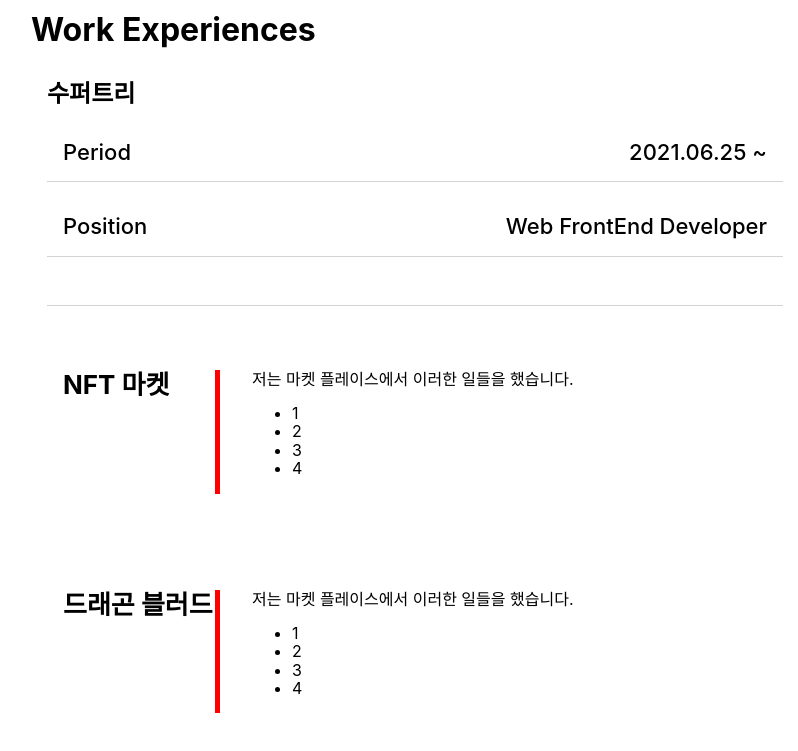
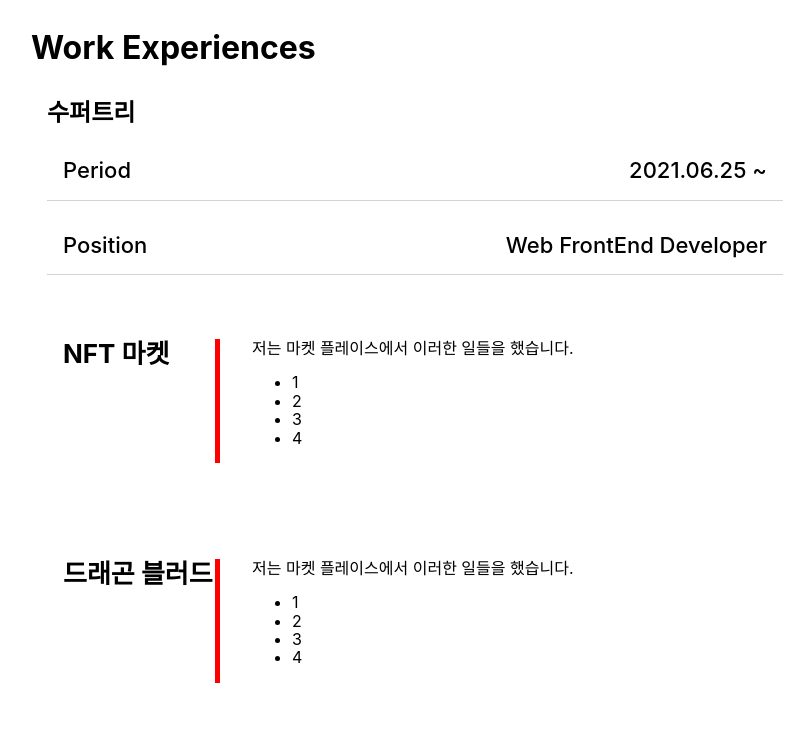
Before and after one commit to justin-supertree/justin-future, a Next.js app: page / in a window 1280 px wide. Shown: the part 1128-1879 px from the top of the page, without its empty margins (225-1023 px from the left). Built offline with nearby package versions, Linux system fonts and the light colour scheme.

Commit message:
feat: remove empty column

```diff
--- a/src/pages/index.tsx
+++ b/src/pages/index.tsx
@@ -247,6 +247,7 @@ const HomePage: NextPageWithLayout = () => {
                 글로벌 블록체인 회사 SuperTree(PlayDapp)에서 웹 프론트엔드
                 포지션으로 근무중입니다.
               </IntroText>
+              <br />
               <IntroText>
                 활발한 성격과 여러 환경에서 얻은 아이디어를 베이스로 더욱 더
                 새롭고, 일상생활에 보다 더 편리함을 가져다 줄 수 있는 서비스를
@@ -285,7 +286,7 @@ const HomePage: NextPageWithLayout = () => {
                 <p>Position</p>
                 <p>Web FrontEnd Developer</p>
               </BorderDownBlock>
-              <BorderDownBlock></BorderDownBlock>
+              {/* <BorderDownBlock>aa</BorderDownBlock> */}
             </PersonalBlock>
 
             <WorkExpBlock>
```
